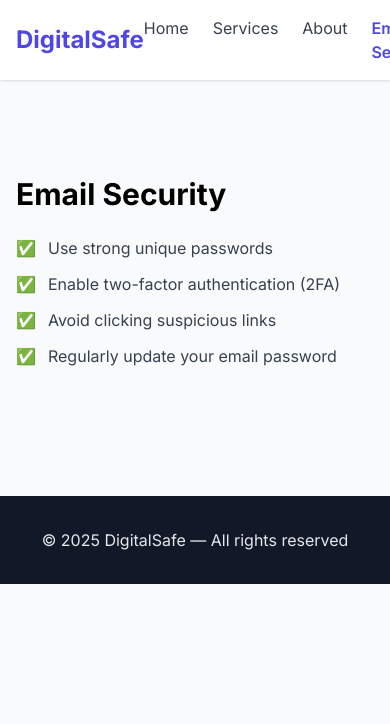
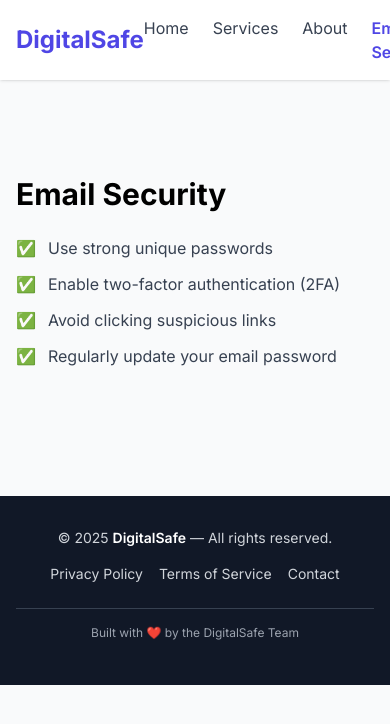
Before and after one commit to FSRahimi/Debug-Pro-Web, a React (Vite) app: page /email-security in a window 390 px wide. Shown: the top 724 px of the page. Built offline with nearby package versions, Linux system fonts and the light colour scheme.

Commit message:
Responsive Footer

```diff
--- a/index.html
+++ b/index.html
@@ -3,7 +3,7 @@
   <head>
     <meta charset="utf-8" />
     <meta name="viewport" content="width=device-width, initial-scale=1.0" />
-    <title>Digital Safety Complete</title>
+    <title>Digital Safety </title>
     <link rel="preconnect" href="https://fonts.googleapis.com">
     <link href="https://fonts.googleapis.com/css2?family=Inter:wght@400;600;700&display=swap" rel="stylesheet">
   </head>
--- a/src/components/Footer.jsx
+++ b/src/components/Footer.jsx
@@ -1,11 +1,49 @@
-import React from 'react'
+import React from "react";
 
-export default function Footer(){
+export default function Footer() {
   return (
-    <footer className="bg-gray-900 text-gray-200 py-8 mt-12">
-      <div className="max-w-6xl mx-auto px-4 text-center">
-        <p>© {new Date().getFullYear()} DigitalSafe — All rights reserved</p>
+    <footer className="bg-gray-900 text-gray-300 py-8 mt-12">
+      <div className="max-w-7xl mx-auto px-4 sm:px-6 lg:px-8">
+        <div className="flex flex-col sm:flex-row justify-between items-center text-center sm:text-left gap-4">
+
+          {/* Left Side - Logo or Text */}
+          <p className="text-sm">
+            © {new Date().getFullYear()} <span className="font-semibold text-white">DigitalSafe</span> — All rights reserved.
+          </p>
+
+          {/* Right Side - Footer Links */}
+          <div className="flex flex-wrap justify-center sm:justify-end gap-4 text-sm">
+            <a href="#privacy" className="hover:text-white transition-colors duration-200">
+              Privacy Policy
+            </a>
+            <a href="#terms" className="hover:text-white transition-colors duration-200">
+              Terms of Service
+            </a>
+            <a href="#contact" className="hover:text-white transition-colors duration-200">
+              Contact
+            </a>
+          </div>
+        </div>
+
+        {/* Optional divider and social icons */}
+        <div className="mt-6 border-t border-gray-700 pt-4 flex flex-col sm:flex-row justify-between items-center gap-3">
+          <p className="text-xs text-gray-400">
+            Built with ❤️ by the DigitalSafe Team
+          </p>
+
+          <div className="flex space-x-4">
+            <a href="#" className="hover:text-white transition-colors duration-200">
+              <i className="fab fa-facebook-f"></i>
+            </a>
+            <a href="#" className="hover:text-white transition-colors duration-200">
+              <i className="fab fa-twitter"></i>
+            </a>
+            <a href="#" className="hover:text-white transition-colors duration-200">
+              <i className="fab fa-github"></i>
+            </a>
+          </div>
+        </div>
       </div>
     </footer>
-  )
+  );
 }
```
